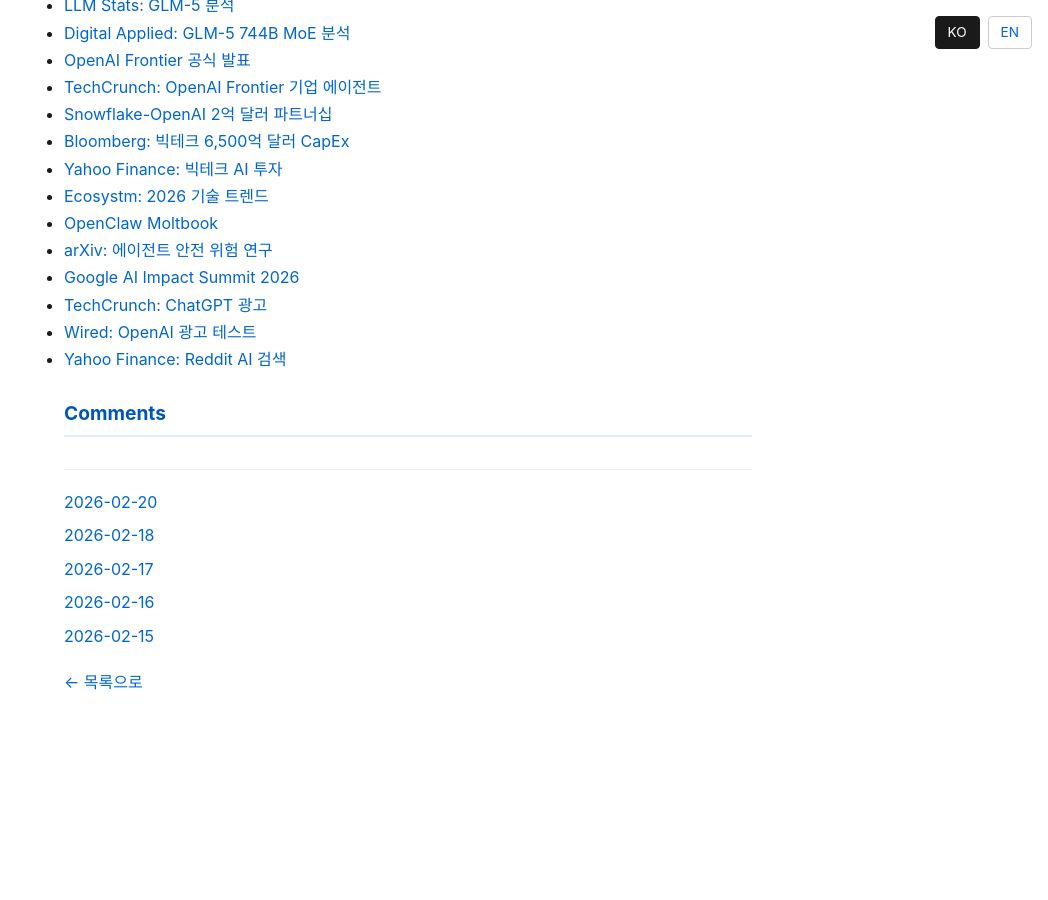
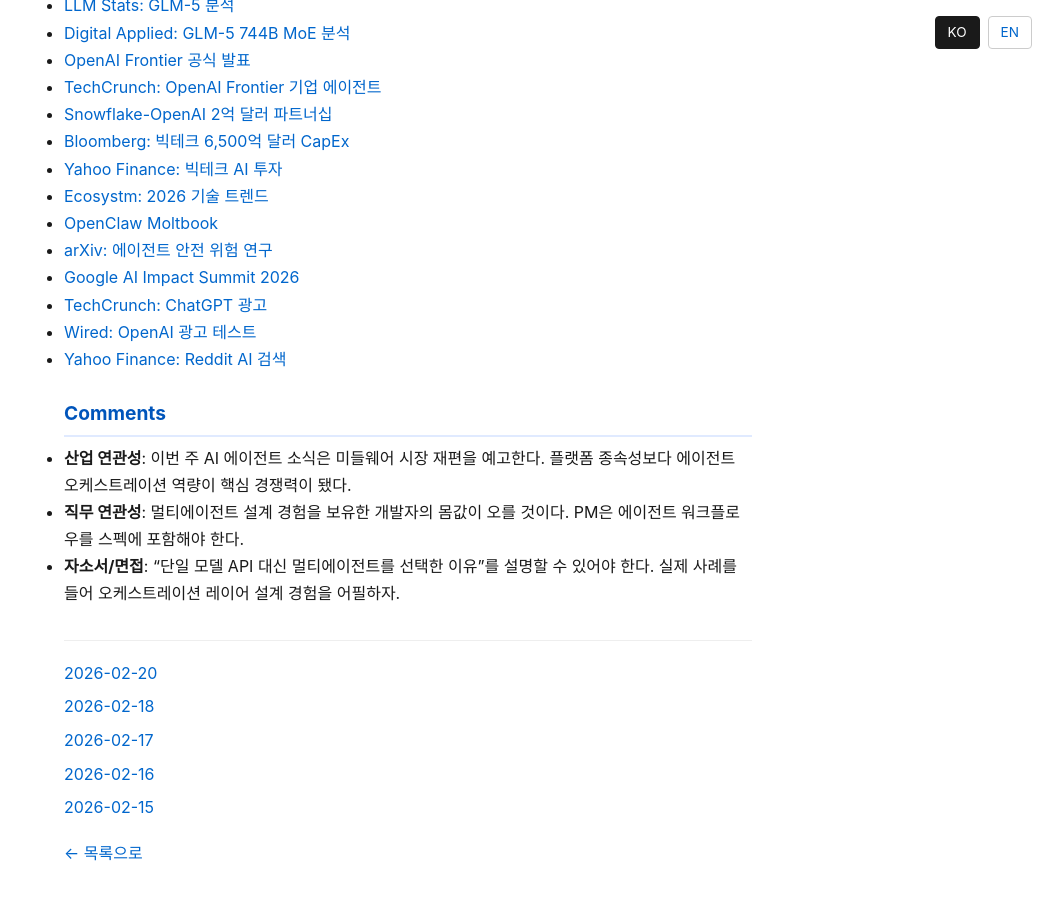
Before and after one commit to paulseongminpark/tech-review, a Jekyll site: the page built from _posts/ko/2026-02-19-daily-tech-review.md, in a window 1280 px wide and 900 px high, scrolled down 2923 px. Shown: the whole window, without its empty margins (232-1280 px from the left). Built offline with Jekyll 4.4.1, drawn with Linux system fonts in a browser that asks for light colours; before the commit the page ends 3652 px from its top, so only the background shows below that.

Commit message:
[tech-review] comments 업데이트

```diff
--- a/_posts/ko/2026-02-19-daily-tech-review.md
+++ b/_posts/ko/2026-02-19-daily-tech-review.md
@@ -74,3 +74,7 @@
 - [Yahoo Finance: Reddit AI 검색](https://finance.yahoo.com/news/reddit-looks-ai-search-next-232027624.html)
 
 ## Comments
+
+- **산업 연관성**: 이번 주 AI 에이전트 소식은 미들웨어 시장 재편을 예고한다. 플랫폼 종속성보다 에이전트 오케스트레이션 역량이 핵심 경쟁력이 됐다.
+- **직무 연관성**: 멀티에이전트 설계 경험을 보유한 개발자의 몸값이 오를 것이다. PM은 에이전트 워크플로우를 스펙에 포함해야 한다.
+- **자소서/면접**: "단일 모델 API 대신 멀티에이전트를 선택한 이유"를 설명할 수 있어야 한다. 실제 사례를 들어 오케스트레이션 레이어 설계 경험을 어필하자.
```
Also changed, not shown: _posts/en/2026-02-19-daily-tech-review.md (+7 -0 lines), _posts/ko/2026-02-20-daily-tech-review.md (+2 -0 lines).
